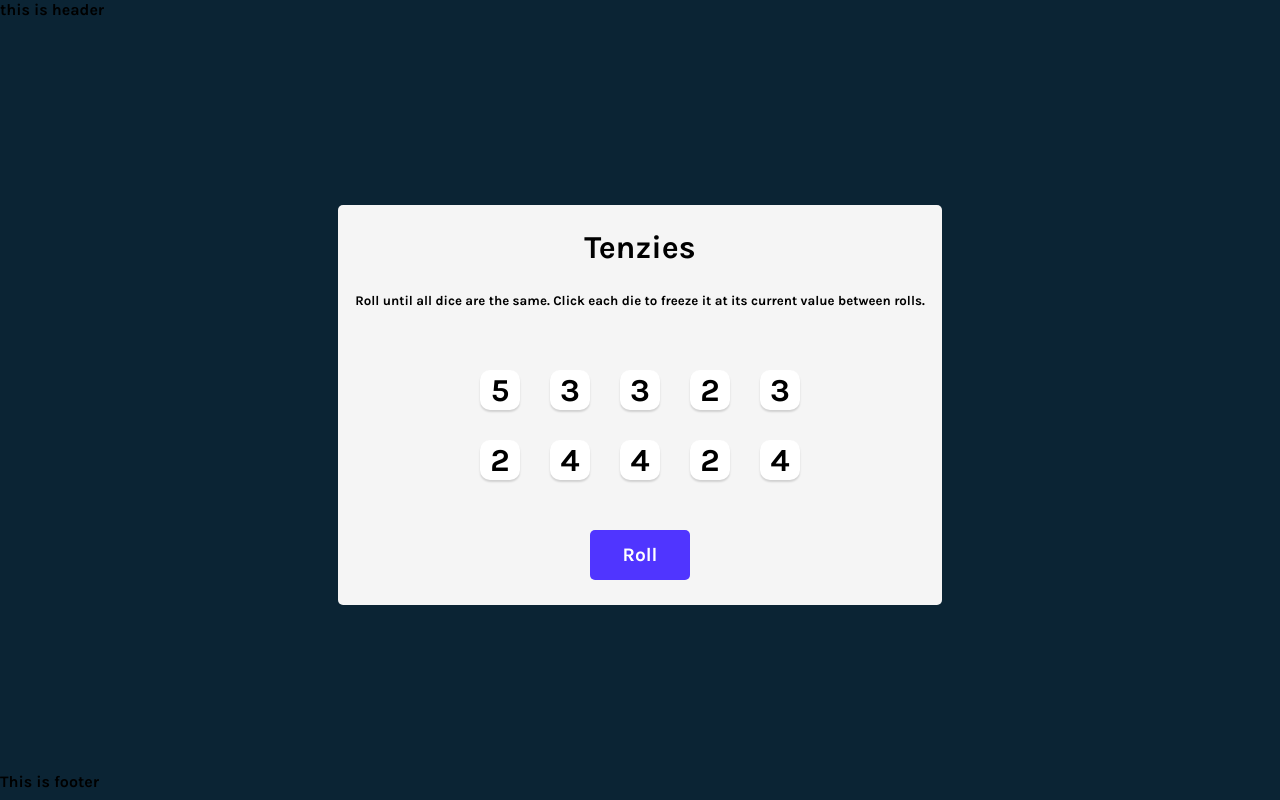
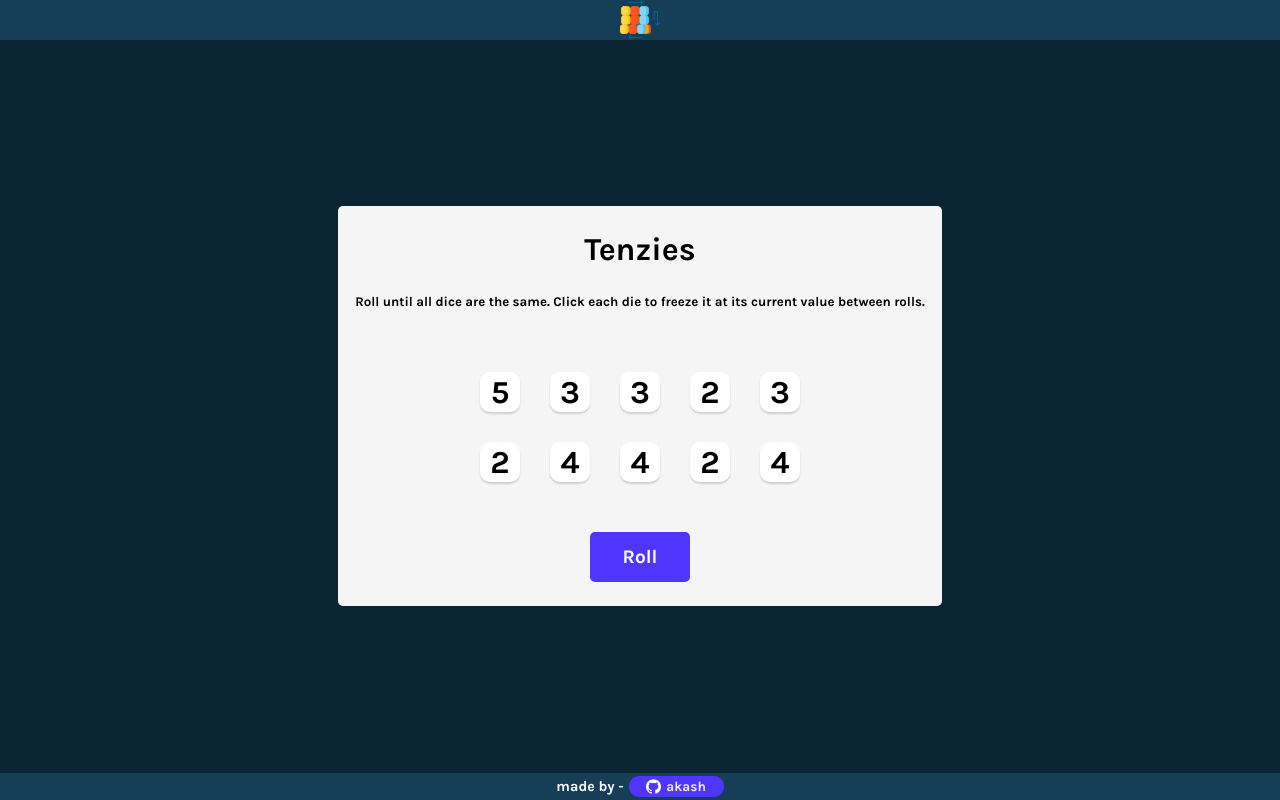
Before and after one commit to aks1489/Tenzies, a React (Vite) app: page / in a window 1280 px wide. Built offline with nearby package versions, Linux system fonts and the light colour scheme.

Commit message:
fixed: styling
*header, footer*

```diff
--- a/src/App.css
+++ b/src/App.css
@@ -7,6 +7,14 @@
 
 header {
   height: 40px;
+  display: flex;
+  justify-content: center;
+  align-items: center;
+  background-color: #163e57;
+}
+
+header > img {
+  height: 100%;
 }
 
 main {
@@ -102,4 +110,53 @@ main {
 
 footer {
   height: 30px;
+  display: flex;
+  justify-content: center;
+  align-items: center;
+  color: white;
+  background-color: #163e57;
 }
+
+.f-head {
+  display: flex;
+  gap: 5px;
+}
+
+.f-head-text {
+  display: flex;
+  align-items: center;
+  padding: 0;
+  margin: 0;
+  font-size: 90%;
+}
+
+.f-head-link {
+  width: 95px;
+  height: 21px;
+  display: flex;
+  align-items: center;
+  justify-content: space-evenly;
+  text-decoration: none;
+  background-color: rgb(80,53,255);
+  border-radius: 10px;
+  color: #eee;
+  padding: 1px 10px;
+}
+
+.f-head-link-container {
+  display: flex;
+  gap: 5px;
+  align-items: center;
+}
+
+.f-head-link-img {
+  height: 15px;
+}
+
+.f-head-link-text {
+  font-size: 85%;
+}
+
+.f-head-link-container:hover {
+  transform: scale(0.95);
+}
--- a/src/components/Footer.jsx
+++ b/src/components/Footer.jsx
@@ -1,7 +1,19 @@
+// import { githubImg } from "../assets/github.png"
+// import githubImgWhite from "../assets/githubWhite.png"
+import gitwhite from "../assets/gitWhite.png"
+
 export default function Footer(){
     return(
         <footer>
-            This is footer
+            <div className="f-head">
+                <p className="f-head-text">made by - </p>
+                <a className="f-head-link" href="https://github.com/aks1489/">
+                    <div className="f-head-link-container">
+                        <img className="f-head-link-img" src={gitwhite} alt="github" />
+                        <p className="f-head-link-text"> akash</p>
+                    </div>
+                </a>
+            </div>
         </footer>
     )
 }
--- a/src/components/Header.jsx
+++ b/src/components/Header.jsx
@@ -1,7 +1,7 @@
 export default function Header(){
     return(
         <header>
-            this is header
+            <img src="tenzie.png" alt="tenzies" />
         </header>
     )
 }
```
